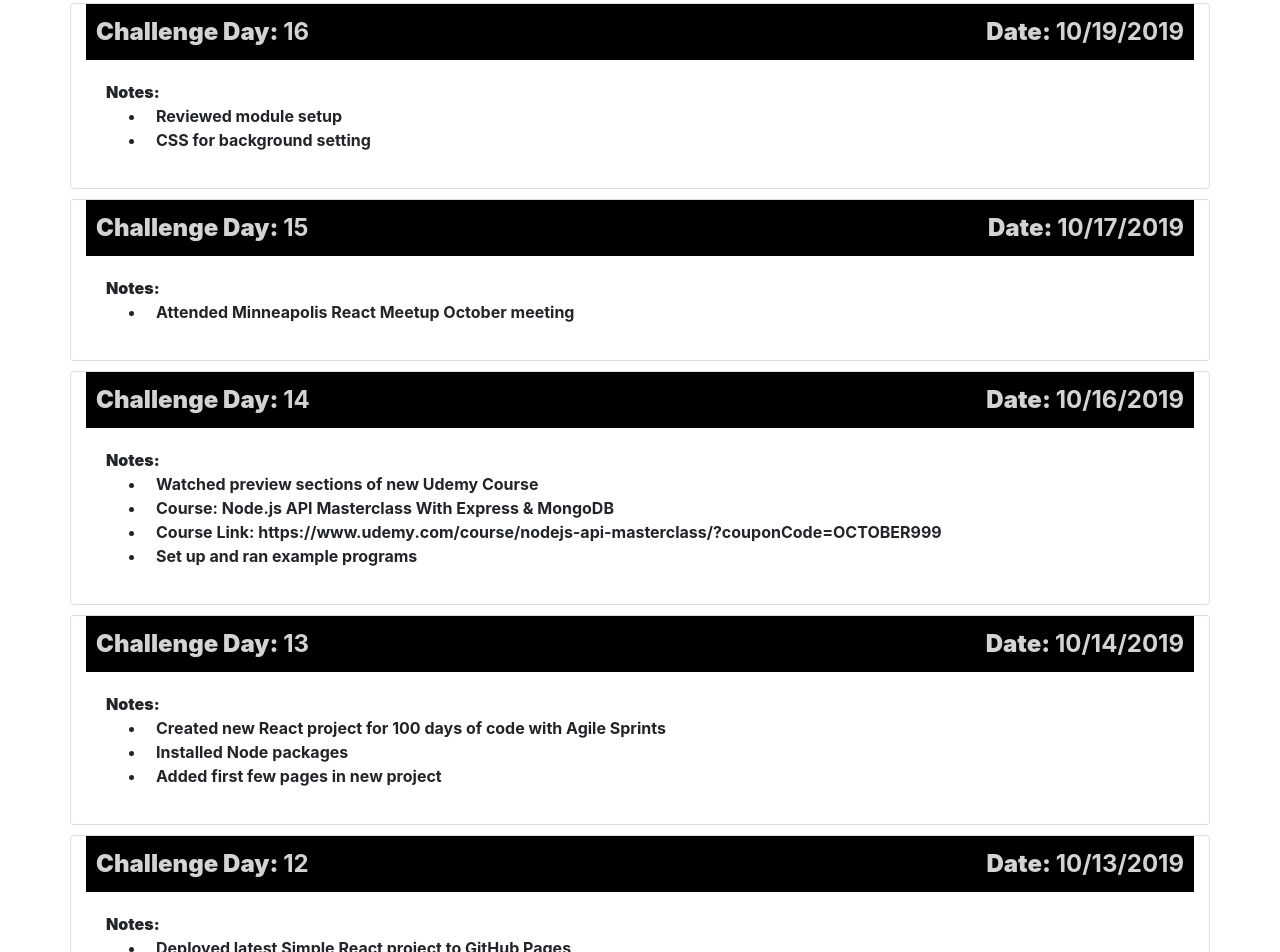
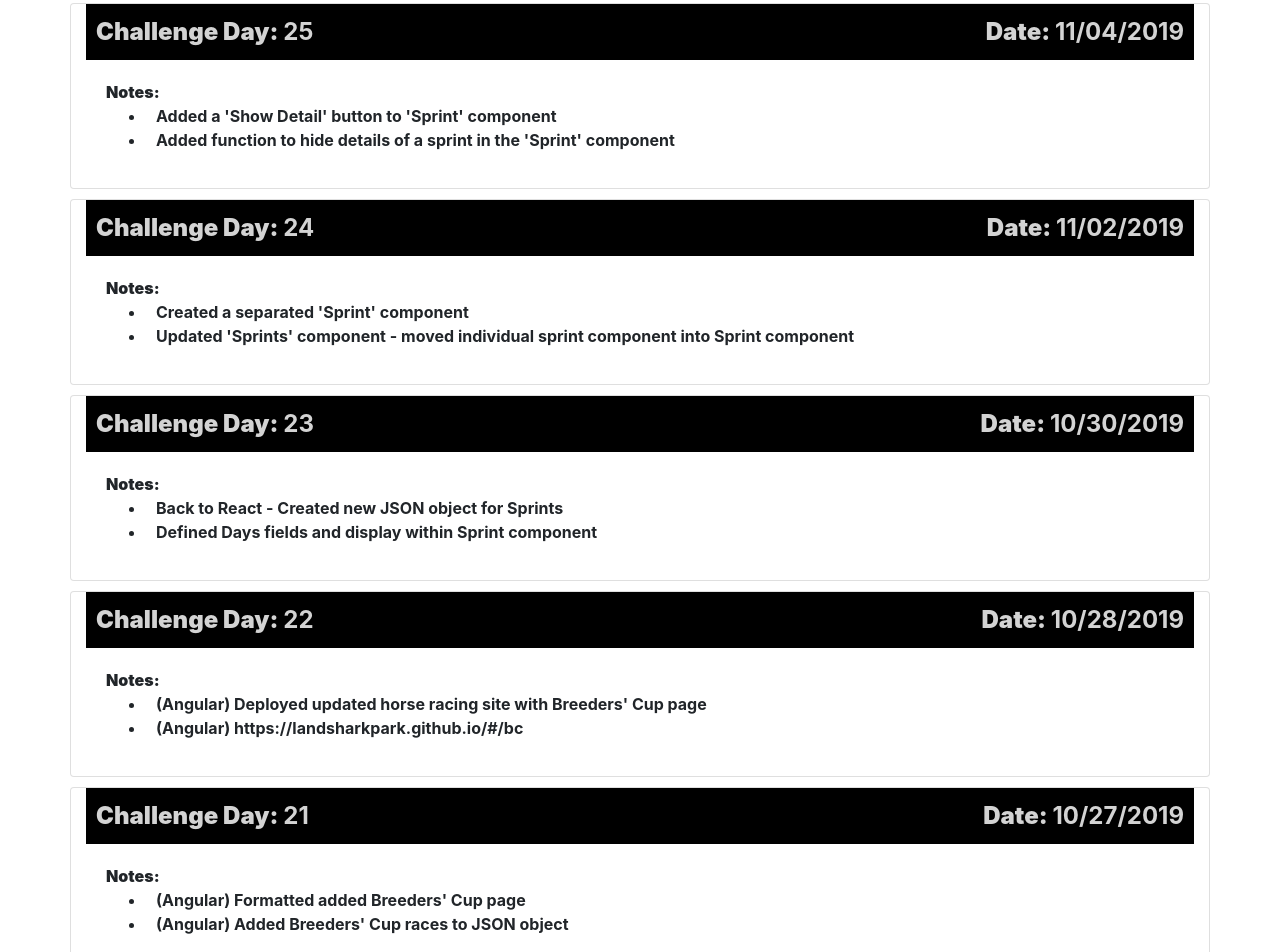
Before and after one commit to leseanbruneau/react-code-challenge-journal, a React (Create React App) app: page /#/ in a window 1280 px wide. Shown: the part 80-1032 px from the top of the page. Built offline with nearby package versions, Linux system fonts and the light colour scheme.

Commit message:
Day 25 Updates

```diff
--- a/src/context.js
+++ b/src/context.js
@@ -152,8 +152,92 @@ export class Provider extends Component {
                     "Reviewed module setup",
                     "CSS for background setting"
                 ]
-            }
-        ]
+            },
+            {
+                "id": 17,
+                "challengeDay": 17,
+                "date": "20191020",
+                "dayNotes": [
+                    "Converted Class Based Components to Functional Components",
+                    "Update Context API from State variable to useState()"
+                ]
+            },
+            {
+                "id": 18,
+                "challengeDay": 18,
+                "date": "20191021",
+                "dayNotes": [
+                    "(JavaScript) Worked on JavaScript examples with callbacks"
+                ]
+            },
+            {
+                "id": 19,
+                "challengeDay": 19,
+                "date": "20191023",
+                "dayNotes": [
+                    "(React) Worked some more on Stateless functional components",
+                    "(React) Added functional component to React Router "
+                ]
+            },
+            {
+                "id": 20,
+                "challengeDay": 20,
+                "date": "20191026",
+                "dayNotes": [
+                    "(Angular) For horse racing site - added Breeders' Cup page",
+                    "(Angular) Added Service to retreive Breeders' Cup races"
+                ]
+            },
+            {
+                "id": 21,
+                "challengeDay": 21,
+                "date": "20191027",
+                "dayNotes": [
+                    "(Angular) Formatted added Breeders' Cup page",
+                    "(Angular) Added Breeders' Cup races to JSON object"
+                ]
+            },
+            {
+                "id": 22,
+                "challengeDay": 22,
+                "date": "20191028",
+                "dayNotes": [
+                    "(Angular) Deployed updated horse racing site with Breeders' Cup page",
+                    "(Angular) https://landsharkpark.github.io/#/bc"
+
+                ]
+            },
+            {
+              "id": 23,
+              "challengeDay": 23,
+              "date": "20191030",
+              "dayNotes": [
+                  "Back to React - Created new JSON object for Sprints",
+                  "Defined Days fields and display within Sprint component"
+
+              ]
+          },
+          {
+            "id": 24,
+            "challengeDay": 24,
+            "date": "20191102",
+            "dayNotes": [
+                "Created a separated 'Sprint' component",
+                "Updated 'Sprints' component - moved individual sprint component into Sprint component"
+
+            ]
+        },
+        {
+          "id": 25,
+          "challengeDay": 25,
+          "date": "20191104",
+          "dayNotes": [
+              "Added a 'Show Detail' button to 'Sprint' component",
+              "Added function to hide details of a sprint in the 'Sprint' component"
+
+          ]
+      }
+  ]
     }
 
     render() {
```
